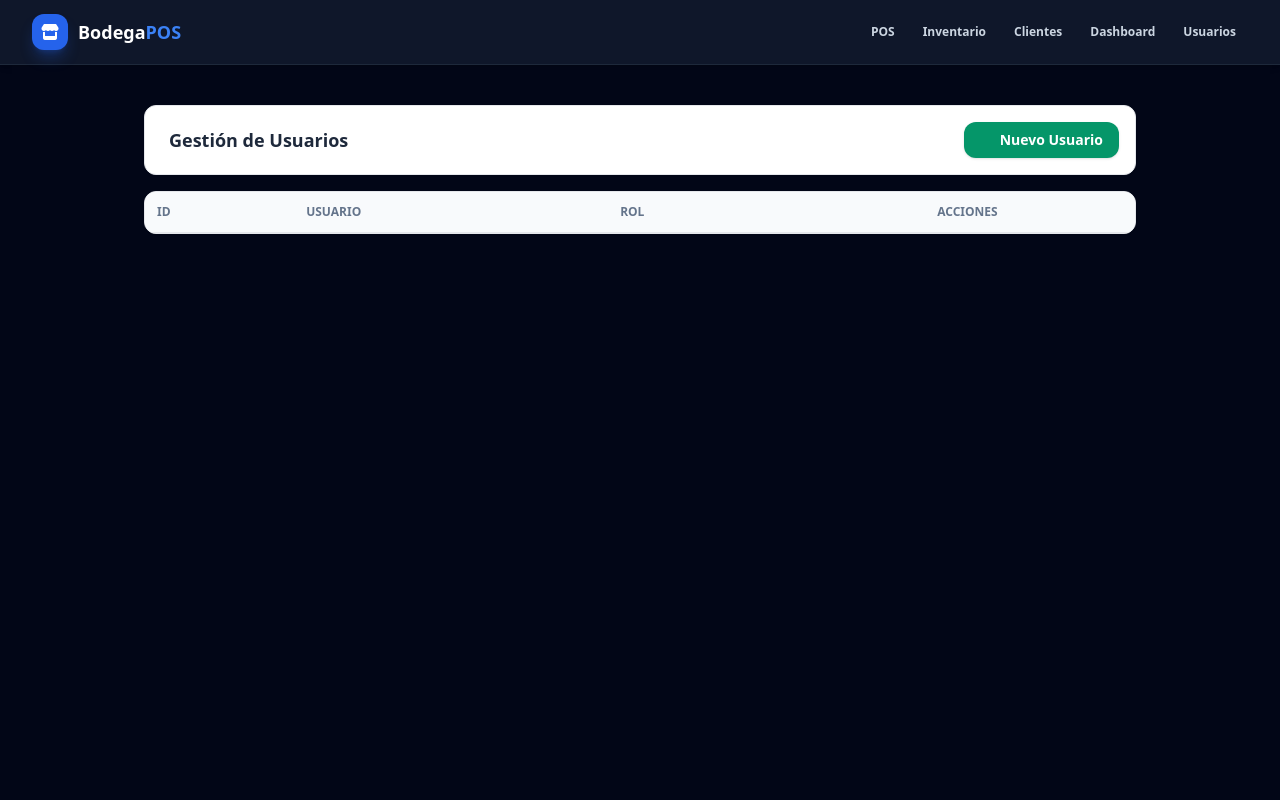
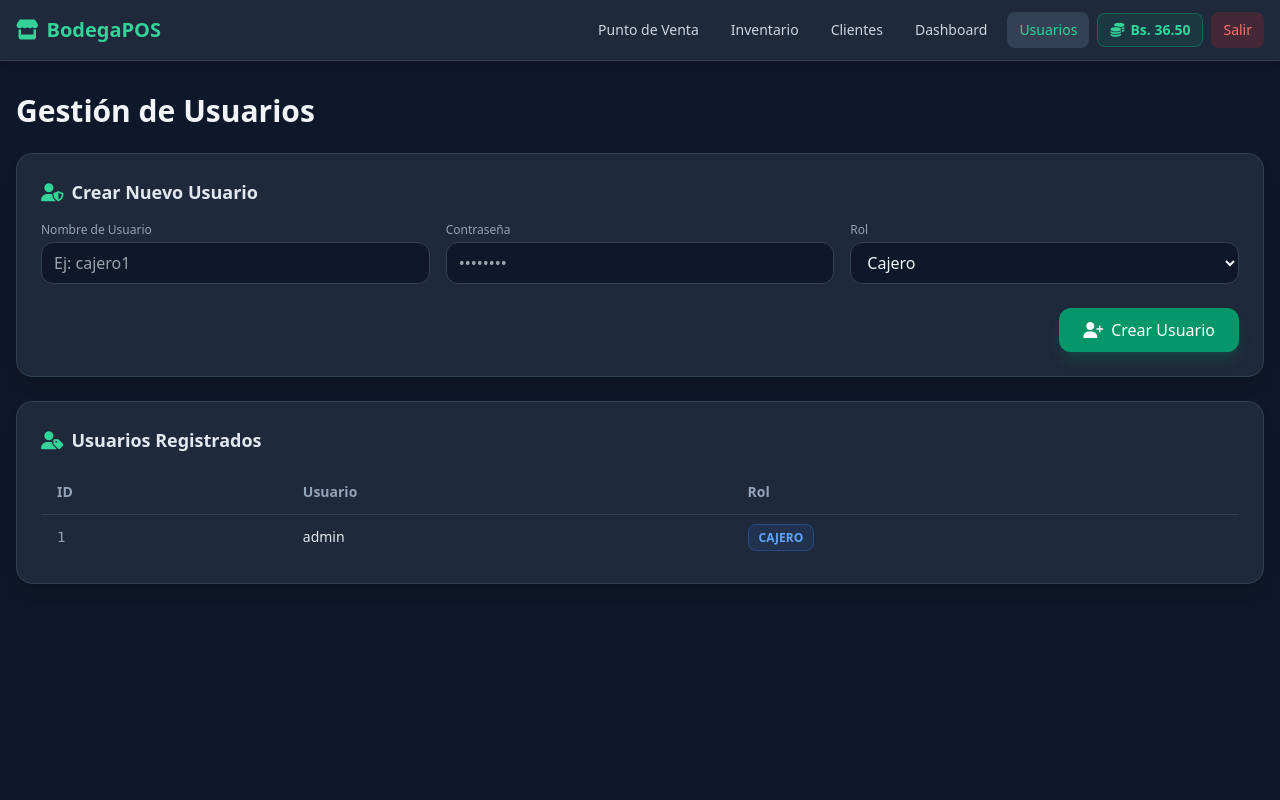
Before and after one commit to oswaroj13-wq/bodega-pos, a Flask app: page /usuarios in a window 1280 px wide. Run offline with Flask 3, Linux system fonts and the light colour scheme; a user stored in the database is signed in; data comes from the database, SQL or seed files in the repository; lists and menus that the app fills with data are empty; some libraries are stand-ins or nearby versions.

Commit message:
Update usuarios.html

```diff
--- a/templates/usuarios.html
+++ b/templates/usuarios.html
@@ -1,157 +1,179 @@
-{% extends 'base.html' %}
-{% block content %}
-<div class="p-4 max-w-5xl mx-auto w-full space-y-4">
-    <div class="flex justify-between items-center bg-white p-4 rounded-xl shadow-sm border">
-        <h2 class="text-lg font-bold flex items-center gap-2 text-slate-800">
-            <i data-lucide="users" class="text-emerald-600"></i> Gestión de Usuarios
-        </h2>
-        <button onclick="abrirModalNuevoUser()" class="bg-emerald-600 hover:bg-emerald-700 text-white font-bold px-4 py-2 rounded-xl text-xs sm:text-sm flex items-center gap-1 shadow">
-            <i data-lucide="user-plus" class="w-4 h-4"></i> Nuevo Usuario
+<!DOCTYPE html>
+<html lang="es">
+<head>
+    <meta charset="UTF-8">
+    <meta name="viewport" content="width=device-width, initial-scale=1.0">
+    <title>Usuarios - Bodega POS</title>
+    <script src="https://cdn.tailwindcss.com"></script>
+    <link rel="stylesheet" href="https://cdnjs.cloudflare.com/ajax/libs/font-awesome/6.4.0/css/all.min.css">
+</head>
+<body class="bg-slate-900 text-slate-100 min-h-screen flex flex-col">
+
+    <!-- Barra de Navegación -->
+    <nav class="bg-slate-800 border-b border-slate-700 px-4 py-3 shadow-md sticky top-0 z-40">
+        <div class="max-w-7xl mx-auto flex justify-between items-center">
+            <a href="{{ url_for('pos_view') }}" class="text-xl font-bold flex items-center gap-2 text-emerald-400">
+                <i class="fas fa-store"></i> BodegaPOS
+            </a>
+
+            <!-- Menú Escritorio -->
+            <div class="hidden md:flex items-center space-x-2 text-sm font-medium">
+                <a href="{{ url_for('pos_view') }}" class="px-3 py-2 rounded-lg text-slate-300 hover:text-white hover:bg-slate-700 transition">Punto de Venta</a>
+                <a href="{{ url_for('inventario_view') }}" class="px-3 py-2 rounded-lg text-slate-300 hover:text-white hover:bg-slate-700 transition">Inventario</a>
+                <a href="{{ url_for('clientes_view') }}" class="px-3 py-2 rounded-lg text-slate-300 hover:text-white hover:bg-slate-700 transition">Clientes</a>
+                <a href="{{ url_for('dashboard_view') }}" class="px-3 py-2 rounded-lg text-slate-300 hover:text-white hover:bg-slate-700 transition">Dashboard</a>
+                <a href="{{ url_for('usuarios_view') }}" class="px-3 py-2 rounded-lg bg-slate-700 text-emerald-400">Usuarios</a>
+
+                <!-- Botón Tasa (Escritorio) -->
+                <button onclick="toggleModalTasa()" class="px-3 py-1.5 bg-emerald-500/10 text-emerald-400 border border-emerald-500/30 rounded-lg font-semibold flex items-center gap-1.5 hover:bg-emerald-500/20 transition">
+                    <i class="fas fa-coins"></i> Bs. {{ "%.2f"|format(tasa_actual) }}
+                </button>
+                <a href="{{ url_for('logout') }}" class="px-3 py-2 rounded-lg bg-red-600/20 text-red-400 hover:bg-red-600 hover:text-white transition">Salir</a>
+            </div>
+
+            <!-- Botones Móvil -->
+            <div class="md:hidden flex items-center gap-2">
+                <button onclick="toggleModalTasa()" class="px-2.5 py-1.5 bg-emerald-500/10 text-emerald-400 border border-emerald-500/30 rounded-lg text-xs font-bold flex items-center gap-1 active:scale-95 transition">
+                    <i class="fas fa-coins"></i> Bs. {{ "%.2f"|format(tasa_actual) }}
+                </button>
+
+                <button id="menu-btn" class="p-2 rounded-lg bg-slate-700 text-slate-300 hover:text-white focus:outline-none">
+                    <i class="fas fa-bars text-lg"></i>
                 </button>
             </div>
+        </div>
 
-    <div class="bg-white rounded-xl shadow-sm border overflow-x-auto">
+        <!-- Menú Desplegable Móvil -->
+        <div id="mobile-menu" class="hidden md:hidden mt-3 pt-3 border-t border-slate-700 flex flex-col space-y-1 text-sm font-medium">
+            <a href="{{ url_for('pos_view') }}" class="px-3 py-2 rounded-lg text-slate-300 hover:text-white hover:bg-slate-700 transition">Punto de Venta</a>
+            <a href="{{ url_for('inventario_view') }}" class="px-3 py-2 rounded-lg text-slate-300 hover:text-white hover:bg-slate-700 transition">Inventario</a>
+            <a href="{{ url_for('clientes_view') }}" class="px-3 py-2 rounded-lg text-slate-300 hover:text-white hover:bg-slate-700 transition">Clientes</a>
+            <a href="{{ url_for('dashboard_view') }}" class="px-3 py-2 rounded-lg text-slate-300 hover:text-white hover:bg-slate-700 transition">Dashboard</a>
+            <a href="{{ url_for('usuarios_view') }}" class="px-3 py-2 rounded-lg bg-slate-700 text-emerald-400">Usuarios</a>
+            <a href="{{ url_for('logout') }}" class="px-3 py-2 rounded-lg bg-red-600/20 text-red-400 hover:bg-red-600 hover:text-white transition">Salir</a>
+        </div>
+    </nav>
+
+    <!-- Contenido Principal Usuarios -->
+    <main class="max-w-7xl mx-auto px-4 py-8 flex-grow w-full space-y-6">
+        <h1 class="text-2xl md:text-3xl font-bold text-slate-100">Gestión de Usuarios</h1>
+
+        <!-- Formulario para Registrar Usuario -->
+        <div class="bg-slate-800 border border-slate-700 rounded-2xl p-6 shadow-lg">
+            <h2 class="text-lg font-semibold text-slate-200 mb-4 flex items-center gap-2">
+                <i class="fas fa-user-shield text-emerald-400"></i> Crear Nuevo Usuario
+            </h2>
+            <form action="{{ url_for('usuarios_view') }}" method="POST" class="grid grid-cols-1 sm:grid-cols-3 gap-4">
+                <div>
+                    <label class="block text-xs font-medium text-slate-400 mb-1">Nombre de Usuario</label>
+                    <input type="text" name="username" required placeholder="Ej: cajero1"
+                           class="w-full px-3 py-2 bg-slate-900 border border-slate-700 rounded-xl text-slate-100 focus:outline-none focus:border-emerald-500 transition">
+                </div>
+                <div>
+                    <label class="block text-xs font-medium text-slate-400 mb-1">Contraseña</label>
+                    <input type="password" name="password" required placeholder="••••••••"
+                           class="w-full px-3 py-2 bg-slate-900 border border-slate-700 rounded-xl text-slate-100 focus:outline-none focus:border-emerald-500 transition">
+                </div>
+                <div>
+                    <label class="block text-xs font-medium text-slate-400 mb-1">Rol</label>
+                    <select name="rol" class="w-full px-3 py-2 bg-slate-900 border border-slate-700 rounded-xl text-slate-100 focus:outline-none focus:border-emerald-500 transition">
+                        <option value="cajero">Cajero</option>
+                        <option value="admin">Administrador</option>
+                    </select>
+                </div>
+                <div class="sm:col-span-3 flex justify-end mt-2">
+                    <button type="submit" class="bg-emerald-600 hover:bg-emerald-500 text-white font-medium px-6 py-2.5 rounded-xl shadow-lg shadow-emerald-600/20 transition flex items-center gap-2">
+                        <i class="fas fa-user-plus"></i> Crear Usuario
+                    </button>
+                </div>
+            </form>
+        </div>
+
+        <!-- Tabla de Usuarios -->
+        <div class="bg-slate-800 border border-slate-700 rounded-2xl p-6 shadow-lg">
+            <h2 class="text-lg font-semibold text-slate-200 mb-4 flex items-center gap-2">
+                <i class="fas fa-user-tag text-emerald-400"></i> Usuarios Registrados
+            </h2>
+            <div class="overflow-x-auto">
                 <table class="w-full text-left border-collapse">
-            <thead class="bg-slate-50 border-b text-xs uppercase font-bold text-slate-500">
-                <tr>
-                    <th class="p-3">ID</th>
-                    <th class="p-3">Usuario</th>
-                    <th class="p-3">Rol</th>
-                    <th class="p-3 text-center">Acciones</th>
+                    <thead>
+                        <tr class="border-b border-slate-700 text-slate-400 text-sm">
+                            <th class="py-3 px-4">ID</th>
+                            <th class="py-3 px-4">Usuario</th>
+                            <th class="py-3 px-4">Rol</th>
                         </tr>
                     </thead>
-            <tbody id="users-table" class="divide-y text-sm"></tbody>
+                    <tbody class="divide-y divide-slate-700/50 text-sm">
+                        {% if usuarios %}
+                            {% for u in usuarios %}
+                            <tr class="hover:bg-slate-700/30 transition">
+                                <td class="py-3 px-4 font-mono text-slate-400">{{ u.id }}</td>
+                                <td class="py-3 px-4 font-medium text-slate-200">{{ u.username }}</td>
+                                <td class="py-3 px-4">
+                                    {% if u.rol == 'admin' %}
+                                        <span class="px-2.5 py-1 bg-purple-500/10 text-purple-400 border border-purple-500/30 rounded-lg font-bold text-xs uppercase">Admin</span>
+                                    {% else %}
+                                        <span class="px-2.5 py-1 bg-blue-500/10 text-blue-400 border border-blue-500/30 rounded-lg font-bold text-xs uppercase">Cajero</span>
+                                    {% endif %}
+                                </td>
+                            </tr>
+                            {% endfor %}
+                        {% else %}
+                            <tr>
+                                <td colspan="3" class="py-6 text-center text-slate-500">No hay usuarios registrados aún.</td>
+                            </tr>
+                        {% endif %}
+                    </tbody>
                 </table>
             </div>
         </div>
+    </main>
 
-<div id="modal-user" class="fixed inset-0 bg-slate-900/60 backdrop-blur-sm hidden flex justify-center items-center p-4 z-50">
-    <div class="bg-white rounded-2xl p-5 max-w-md w-full shadow-2xl space-y-3">
-        <h3 id="modal-user-title" class="text-base font-bold text-slate-800">Nuevo Usuario</h3>
-        <input type="hidden" id="user-id">
-
-        <div>
-            <label class="text-xs font-bold text-slate-700">Nombre de Usuario</label>
-            <input type="text" id="user-name" placeholder="Ej: pedro" class="w-full border rounded-xl p-2.5 text-sm mt-1 focus:ring-2 focus:ring-emerald-500 focus:outline-none">
+    <!-- Modal Tasa -->
+    <div id="tasa-modal" class="fixed inset-0 bg-slate-950/80 backdrop-blur-sm hidden items-center justify-center p-4 z-50">
+        <div class="bg-slate-800 border border-slate-700 rounded-2xl p-6 shadow-2xl max-w-sm w-full space-y-4">
+            <div class="flex justify-between items-center border-b border-slate-700 pb-3">
+                <h3 class="text-lg font-semibold text-slate-100 flex items-center gap-2">
+                    <i class="fas fa-coins text-emerald-400"></i> Actualizar Tasa BCV
+                </h3>
+                <button onclick="toggleModalTasa()" class="text-slate-400 hover:text-white text-lg"><i class="fas fa-times"></i></button>
             </div>
 
+            <form action="{{ url_for('actualizar_tasa') }}" method="POST" class="space-y-4">
                 <div>
-            <label class="text-xs font-bold text-slate-700">Rol de Sistema</label>
-            <select id="user-role" class="w-full border rounded-xl p-2.5 text-sm mt-1 focus:ring-2 focus:ring-emerald-500 focus:outline-none bg-white">
-                <option value="cajero">Cajero (Solo POS)</option>
-                <option value="admin">Administrador (Acceso Total)</option>
-            </select>
+                    <label class="block text-xs font-medium text-slate-400 mb-1">Nueva Tasa en Bolívares (Bs. / $)</label>
+                    <div class="relative">
+                        <span class="absolute inset-y-0 left-0 pl-3 flex items-center text-slate-400 text-sm">Bs.</span>
+                        <input type="number" step="0.01" name="tasa_dolar" value="{{ tasa_actual }}"
+                               class="w-full pl-10 pr-4 py-2 bg-slate-900 border border-slate-700 rounded-xl text-slate-100 focus:outline-none focus:border-emerald-500 transition" required>
                     </div>
-
-        <div>
-            <label class="text-xs font-bold text-slate-700">Contraseña</label>
-            <input type="password" id="user-pass" placeholder="••••••••" class="w-full border rounded-xl p-2.5 text-sm mt-1 focus:ring-2 focus:ring-emerald-500 focus:outline-none">
-            <p id="pass-help" class="text-[10px] text-slate-400 mt-1 hidden">Deja en blanco si no deseas cambiar la contraseña actual.</p>
                 </div>
-
-        <div class="flex justify-end gap-2 pt-3 border-t">
-            <button onclick="cerrarModalUser()" class="px-4 py-2 bg-slate-100 text-slate-700 rounded-xl text-xs font-semibold">Cancelar</button>
-            <button onclick="guardarUsuario()" class="px-5 py-2 bg-emerald-600 text-white rounded-xl text-xs font-bold shadow">Guardar</button>
+                <div class="flex justify-end gap-2 pt-2">
+                    <button type="button" onclick="toggleModalTasa()" class="px-4 py-2 bg-slate-700 hover:bg-slate-600 rounded-xl text-xs font-medium transition">Cancelar</button>
+                    <button type="submit" class="px-4 py-2 bg-emerald-600 hover:bg-emerald-500 text-white rounded-xl text-xs font-semibold shadow-lg shadow-emerald-600/20 transition">Guardar Tasa</button>
                 </div>
+            </form>
         </div>
     </div>
 
+    <!-- Scripts -->
     <script>
-async function cargarUsuarios() {
-    const res = await fetch('/api/usuarios');
-    const users = await res.json();
-    const tbody = document.getElementById('users-table');
-    tbody.innerHTML = '';
+        const menuBtn = document.getElementById('menu-btn');
+        const mobileMenu = document.getElementById('mobile-menu');
 
-    users.forEach(u => {
-        tbody.innerHTML += `
-            <tr class="hover:bg-slate-50">
-                <td class="p-3 font-mono text-slate-400 text-xs">#${u.id}</td>
-                <td class="p-3 font-bold text-slate-800">${u.username}</td>
-                <td class="p-3">
-                    <span class="px-2 py-1 text-[10px] font-black rounded-lg uppercase ${u.role === 'admin' ? 'bg-purple-100 text-purple-700' : 'bg-blue-100 text-blue-700'}">
-                        ${u.role}
-                    </span>
-                </td>
-                <td class="p-3 text-center flex justify-center gap-3">
-                    <button onclick='editarUsuario(${JSON.stringify(u)})' class="text-blue-600 font-bold text-xs hover:underline flex items-center gap-1">
-                        <i data-lucide="edit" class="w-3.5 h-3.5"></i> Editar / Clave
-                    </button>
-                    <button onclick="eliminarUsuario(${u.id})" class="text-rose-600 font-bold text-xs hover:underline flex items-center gap-1">
-                        <i data-lucide="trash-2" class="w-3.5 h-3.5"></i> Eliminar
-                    </button>
-                </td>
-            </tr>
-        `;
+        if (menuBtn && mobileMenu) {
+            menuBtn.addEventListener('click', () => {
+                mobileMenu.classList.toggle('hidden');
             });
-    lucide.createIcons();
         }
 
-function abrirModalNuevoUser() {
-    document.getElementById('user-id').value = '';
-    document.getElementById('user-name').value = '';
-    document.getElementById('user-role').value = 'cajero';
-    document.getElementById('user-pass').value = '';
-    document.getElementById('user-pass').required = true;
-    document.getElementById('pass-help').classList.add('hidden');
-    document.getElementById('modal-user-title').innerText = 'Nuevo Usuario';
-    document.getElementById('modal-user').classList.remove('hidden');
-}
-
-function editarUsuario(u) {
-    document.getElementById('user-id').value = u.id;
-    document.getElementById('user-name').value = u.username;
-    document.getElementById('user-role').value = u.role;
-    document.getElementById('user-pass').value = '';
-    document.getElementById('user-pass').required = false;
-    document.getElementById('pass-help').classList.remove('hidden');
-    document.getElementById('modal-user-title').innerText = `Editar Usuario: ${u.username}`;
-    document.getElementById('modal-user').classList.remove('hidden');
-}
-
-function cerrarModalUser() {
-    document.getElementById('modal-user').classList.add('hidden');
-}
-
-async function guardarUsuario() {
-    const id = document.getElementById('user-id').value;
-    const username = document.getElementById('user-name').value.trim();
-    const role = document.getElementById('user-role').value;
-    const password = document.getElementById('user-pass').value;
-
-    if (!username) return alert("El nombre de usuario es obligatorio.");
-    if (!id && !password) return alert("Debes ingresar una contraseña para el nuevo usuario.");
-
-    const data = { id, username, role, password };
-    const method = id ? 'PUT' : 'POST';
-
-    const res = await fetch('/api/usuarios', {
-        method,
-        headers: { 'Content-Type': 'application/json' },
-        body: JSON.stringify(data)
-    });
-
-    if (res.ok) {
-        cerrarModalUser();
-        cargarUsuarios();
-    } else {
-        const err = await res.json();
-        alert(err.error || "Error al procesar la solicitud");
+        function toggleModalTasa() {
+            const tasaModal = document.getElementById('tasa-modal');
+            if (tasaModal) {
+                tasaModal.classList.toggle('hidden');
+                tasaModal.classList.toggle('flex');
             }
         }
-
-async function eliminarUsuario(id) {
-    if (confirm("¿Estás seguro de que deseas eliminar este usuario?")) {
-        const res = await fetch(`/api/usuarios?id=${id}`, { method: 'DELETE' });
-        if (res.ok) {
-            cargarUsuarios();
-        } else {
-            const err = await res.json();
-            alert(err.error || "Error al eliminar");
-        }
-    }
-}
-
-cargarUsuarios();
     </script>
-{% endblock %}
+</body>
+</html>
```
Lines whose indentation alone changed are shown as unchanged.
